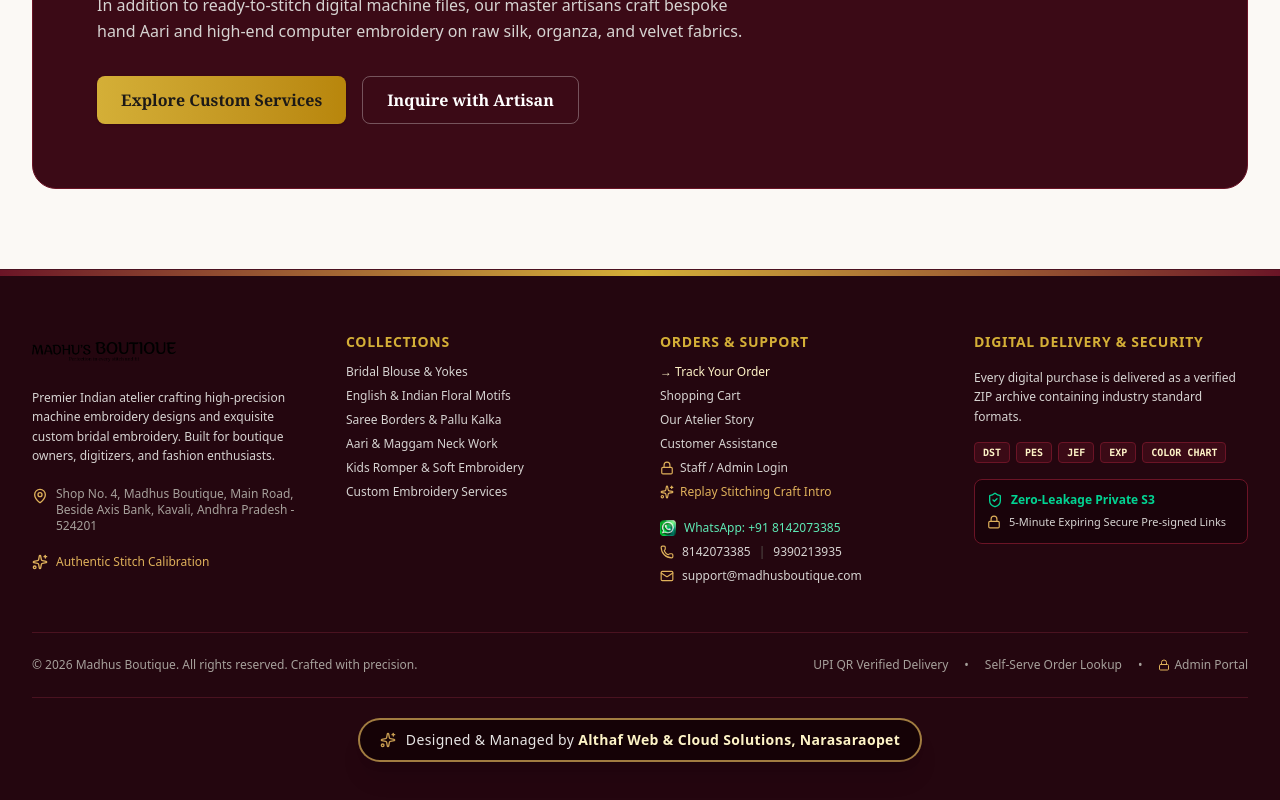
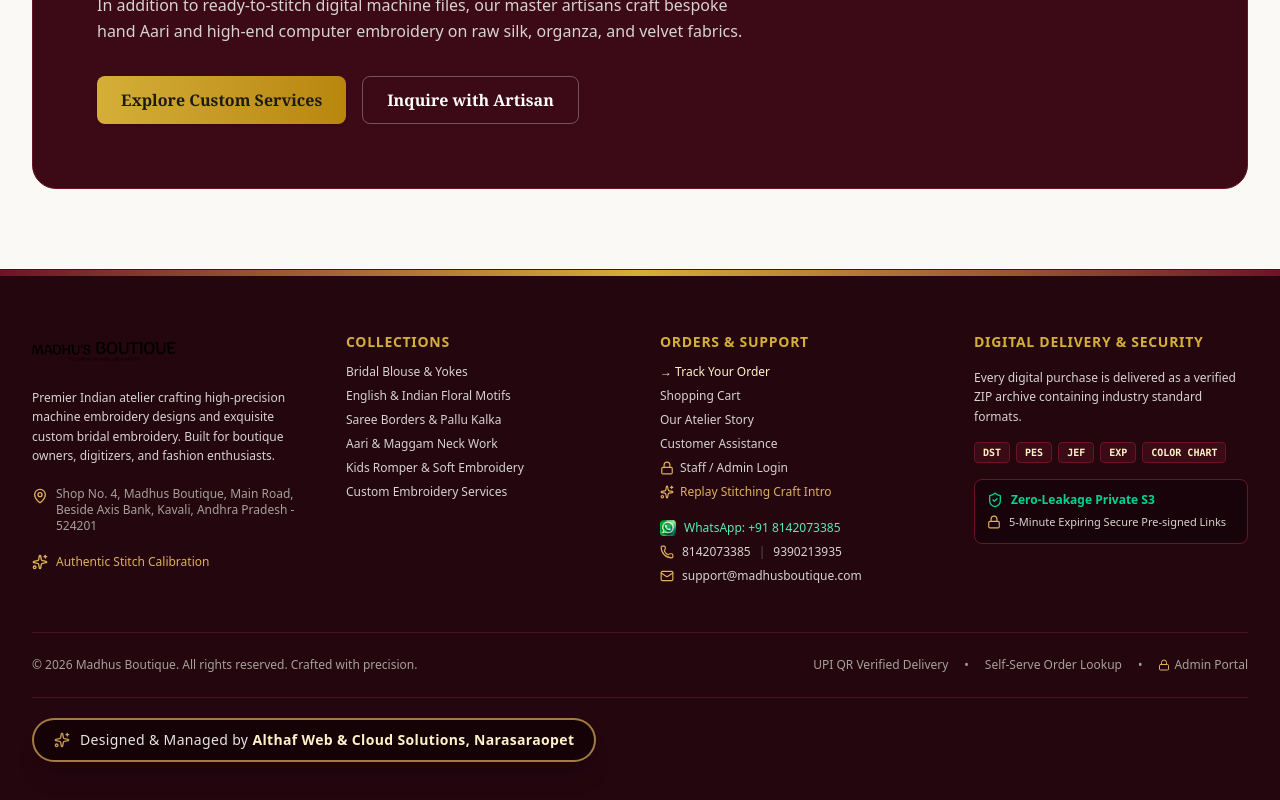
Before and after one commit to ALTHAFHUSSAINSYED/MadhusBoutique, a Next.js app: page / in a window 1280 px wide. Shown: the part 3271-4071 px from the top of the page. Built offline with nearby package versions, Linux system fonts and the light colour scheme.

Commit message:
fix: align branding to left, update author email to althafhussain.sd@gmail.com, and fix build typecheck

```diff
--- a/src/components/layout/Footer.tsx
+++ b/src/components/layout/Footer.tsx
@@ -240,9 +240,9 @@
           </div>
         </div>
 
-        {/* Agency Marketing & Branding Attribution Badge (High Visibility & Prominent) */}
-        <div className="mt-6 pt-5 border-t border-[#4a1220] flex items-center justify-center text-center">
-          <div className="inline-flex items-center gap-2.5 px-5 py-2.5 rounded-full bg-[#150206] border-2 border-[#dfb15b]/70 shadow-xl hover:border-[#dfb15b] hover:shadow-2xl transition-all group">
+        {/* Agency Marketing & Branding Attribution Badge (Left-Aligned as Requested) */}
+        <div className="mt-6 pt-5 border-t border-[#4a1220] flex items-center justify-start text-left">
+          <div className="inline-flex items-center gap-2.5 px-4 sm:px-5 py-2 sm:py-2.5 rounded-full bg-[#150206] border-2 border-[#dfb15b]/70 shadow-xl hover:border-[#dfb15b] hover:shadow-2xl transition-all group">
             <Sparkles className="w-4 h-4 text-[#dfb15b] shrink-0 animate-pulse" />
             <p className="text-xs sm:text-sm font-medium text-stone-200 tracking-wide">
               Designed &amp; Managed by{" "}
--- a/src/lib/server/db/siteSettings.ts
+++ b/src/lib/server/db/siteSettings.ts
@@ -180,7 +180,7 @@
  * Resets site settings to factory defaults
  */
 export async function resetSiteSettingsToDefault(
-  adminId: string,
+  adminId: string = "system",
   clientIp?: string,
   userAgent?: string
 ): Promise<SiteSettings> {
```
Also changed, not shown: 1 other file (tests, documents, lock files or other folders).
